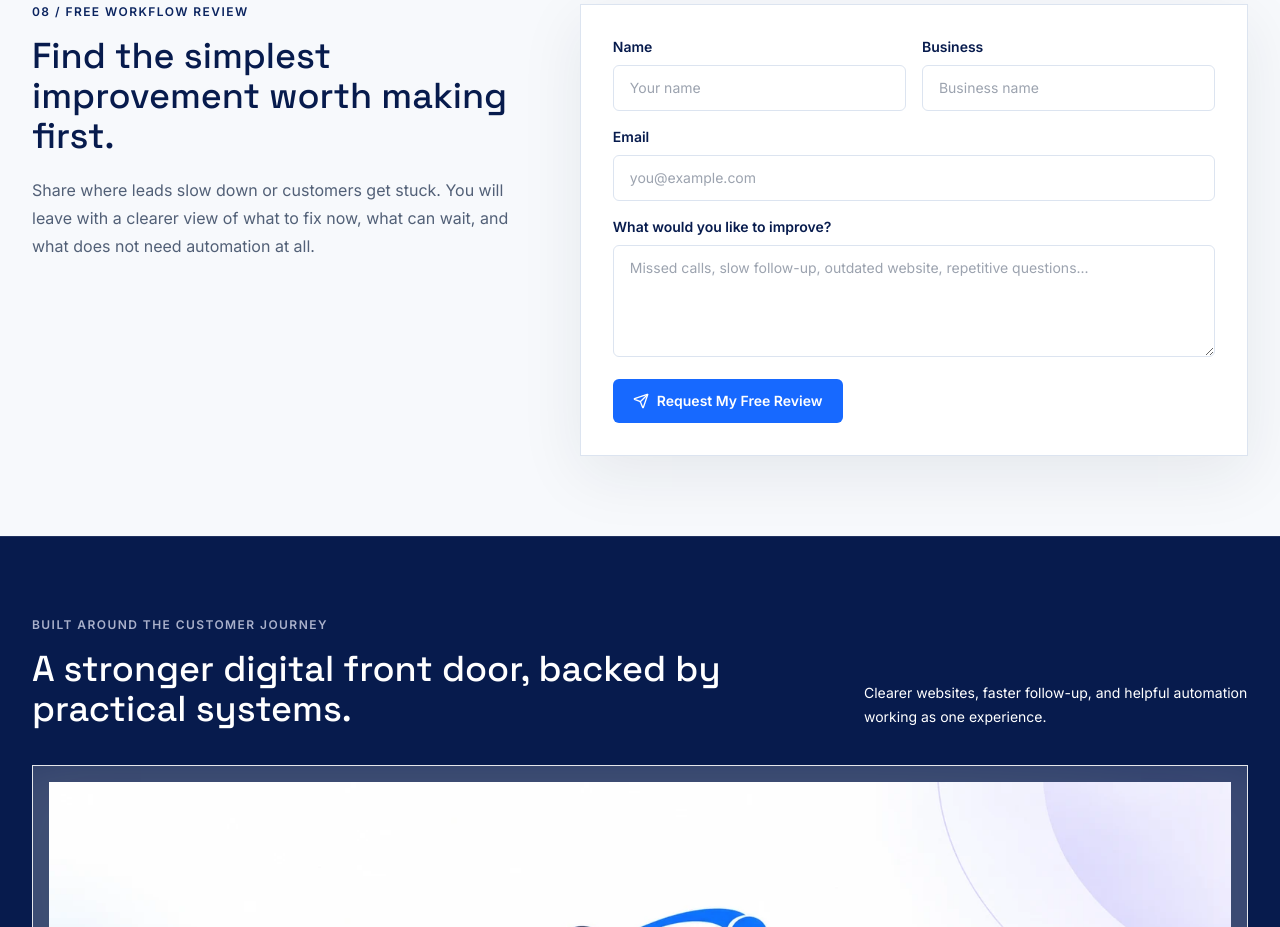
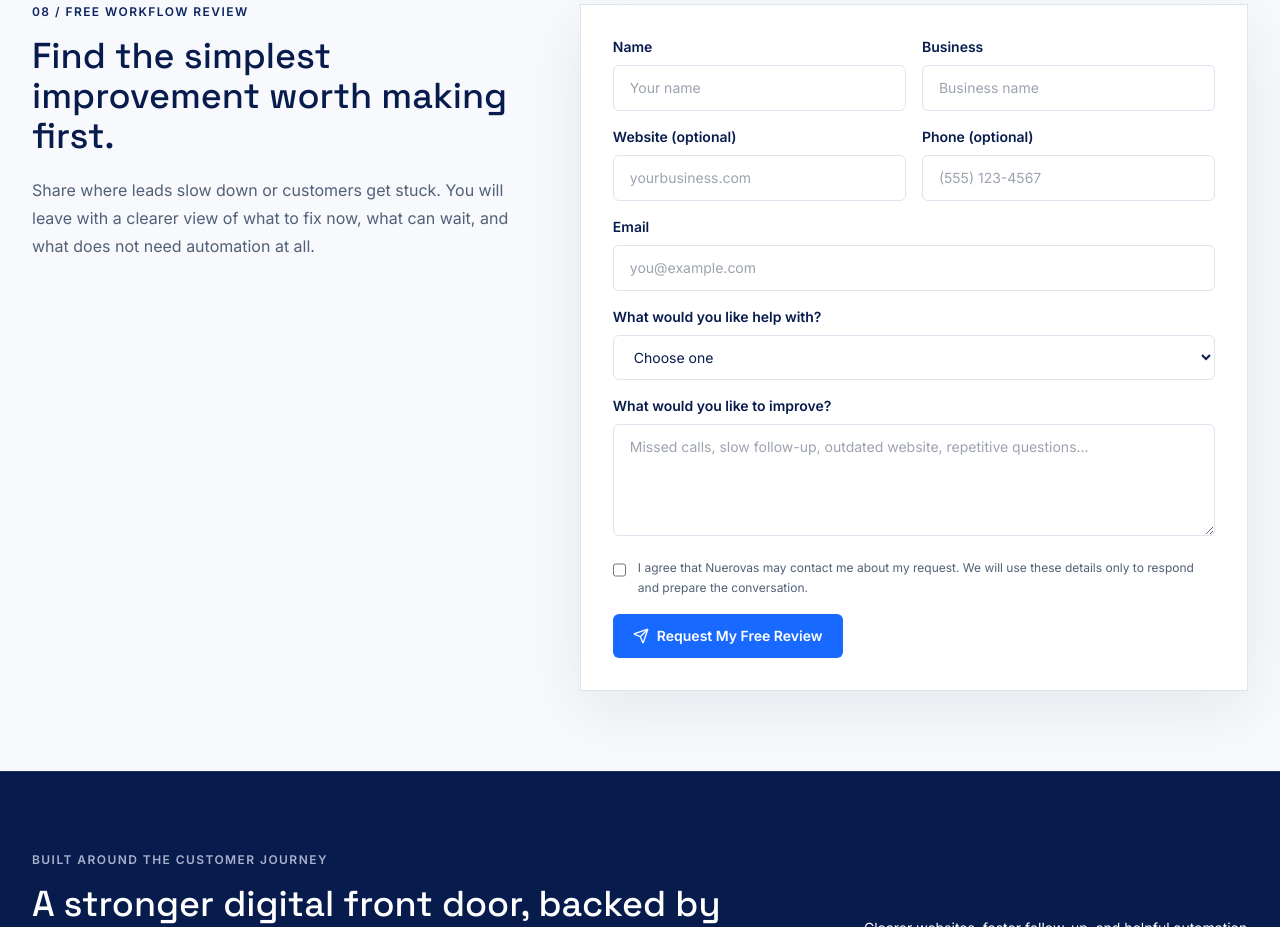
Before and after one commit to bryanzevada/Nuerovas, a Next.js app: page / in a window 1280 px wide. Shown: the part 6320-7247 px from the top of the page. Built offline with nearby package versions, Linux system fonts and the light colour scheme.

Commit message:
Prepare contact form lead capture for CRM integration

```diff
--- a/components/contact-form.tsx
+++ b/components/contact-form.tsx
@@ -2,27 +2,25 @@
 
 import { FormEvent, useState } from "react";
 import { Send } from "lucide-react";
+import { buildLeadPayload, type LeadCaptureInput } from "@/lib/lead-capture";
 
-type FormState = {
-  name: string;
-  business: string;
-  email: string;
-  need: string;
-};
-
-const initialState: FormState = {
+const initialState: LeadCaptureInput = {
   name: "",
   business: "",
+  website: "",
   email: "",
+  phone: "",
+  challenge: "",
   need: "",
+  consent: false,
 };
 
 export function ContactForm() {
   const [form, setForm] = useState(initialState);
-  const [errors, setErrors] = useState<Partial<FormState>>({});
+  const [errors, setErrors] = useState<Partial<Record<keyof LeadCaptureInput, string>>>({});
   const [submitted, setSubmitted] = useState(false);
 
-  function updateField(field: keyof FormState, value: string) {
+  function updateField(field: keyof LeadCaptureInput, value: string | boolean) {
     setForm((current) => ({ ...current, [field]: value }));
     setErrors((current) => ({ ...current, [field]: undefined }));
     setSubmitted(false);
@@ -31,15 +29,18 @@ export function ContactForm() {
   function handleSubmit(event: FormEvent<HTMLFormElement>) {
     event.preventDefault();
 
-    const nextErrors: Partial<FormState> = {};
+    const nextErrors: Partial<Record<keyof LeadCaptureInput, string>> = {};
     if (!form.name.trim()) nextErrors.name = "Add your name.";
     if (!form.business.trim()) nextErrors.business = "Add your business name.";
     if (!/^[^\s@]+@[^\s@]+\.[^\s@]+$/.test(form.email)) nextErrors.email = "Add a valid email.";
+    if (!form.challenge) nextErrors.challenge = "Choose the area that needs attention.";
     if (form.need.trim().length < 12) nextErrors.need = "Share a little about what you need.";
+    if (!form.consent) nextErrors.consent = "Please confirm we can contact you.";
 
     setErrors(nextErrors);
 
     if (Object.keys(nextErrors).length === 0) {
+      void buildLeadPayload(form);
       setSubmitted(true);
       setForm(initialState);
     }
@@ -67,6 +68,14 @@ export function ContactForm() {
           />
         </Field>
       </div>
+      <div className="grid gap-4 sm:grid-cols-2">
+        <Field label="Website (optional)" error={errors.website}>
+          <input value={form.website} onChange={(event) => updateField("website", event.target.value)} className="w-full rounded-md border border-line bg-white px-4 py-3 text-sm text-ink" placeholder="yourbusiness.com" autoComplete="url" inputMode="url" />
+        </Field>
+        <Field label="Phone (optional)" error={errors.phone}>
+          <input value={form.phone} onChange={(event) => updateField("phone", event.target.value)} className="w-full rounded-md border border-line bg-white px-4 py-3 text-sm text-ink" placeholder="(555) 123-4567" autoComplete="tel" inputMode="tel" />
+        </Field>
+      </div>
       <Field label="Email" error={errors.email}>
         <input
           value={form.email}
@@ -77,6 +86,16 @@ export function ContactForm() {
           inputMode="email"
         />
       </Field>
+      <Field label="What would you like help with?" error={errors.challenge}>
+        <select value={form.challenge} onChange={(event) => updateField("challenge", event.target.value)} className="w-full rounded-md border border-line bg-white px-4 py-3 text-sm text-ink">
+          <option value="">Choose one</option>
+          <option value="website">A clearer website</option>
+          <option value="automation">Lead capture or follow-up automation</option>
+          <option value="ai-support">AI chat or business assistant</option>
+          <option value="crm-integration">CRM or calendar integration</option>
+          <option value="not-sure">I am not sure yet</option>
+        </select>
+      </Field>
       <Field label="What would you like to improve?" error={errors.need}>
         <textarea
           value={form.need}
@@ -85,6 +104,11 @@ export function ContactForm() {
           placeholder="Missed calls, slow follow-up, outdated website, repetitive questions..."
         />
       </Field>
+      <label className="flex items-start gap-3 text-xs leading-5 text-muted">
+        <input type="checkbox" checked={form.consent} onChange={(event) => updateField("consent", event.target.checked)} className="mt-1 h-4 w-4 rounded border-line text-blue focus:ring-blue" />
+        <span>I agree that Nuerovas may contact me about my request. We will use these details only to respond and prepare the conversation.</span>
+      </label>
+      {errors.consent ? <p className="text-sm text-red-700">{errors.consent}</p> : null}
       <button
         type="submit"
         className="inline-flex w-full items-center justify-center gap-2 rounded-md bg-blue px-5 py-3 text-sm font-semibold text-white transition hover:bg-blue-deep sm:w-auto"
@@ -94,7 +118,7 @@ export function ContactForm() {
       </button>
       {submitted ? (
         <p className="rounded-md border border-blue/20 bg-blue-soft px-4 py-3 text-sm text-blue-deep">
-          Thanks. This preview form is ready to connect to the inbox or CRM you choose.
+          Thanks. Your request is captured and ready to route to the Nuerovas workspace or CRM you choose.
         </p>
       ) : null}
     </form>
--- /dev/null
+++ b/lib/lead-capture.ts
@@ -0,0 +1,29 @@
+export type LeadCaptureInput = {
+  name: string;
+  business: string;
+  website: string;
+  email: string;
+  phone: string;
+  challenge: string;
+  need: string;
+  consent: boolean;
+};
+
+/**
+ * Canonical payload for the future CRM connector.
+ * Keep this shape independent from the form so a webhook or server action
+ * can map it to GoHighLevel custom fields without changing the UI.
+ */
+export function buildLeadPayload(input: LeadCaptureInput) {
+  return {
+    firstName: input.name.trim(),
+    companyName: input.business.trim(),
+    website: input.website.trim(),
+    email: input.email.trim().toLowerCase(),
+    phone: input.phone.trim(),
+    primaryChallenge: input.challenge,
+    message: input.need.trim(),
+    source: "nuerovas.com",
+    consentToContact: input.consent,
+  };
+}
```
Also changed, not shown: 1 other file (tests, documents, lock files or other folders).
